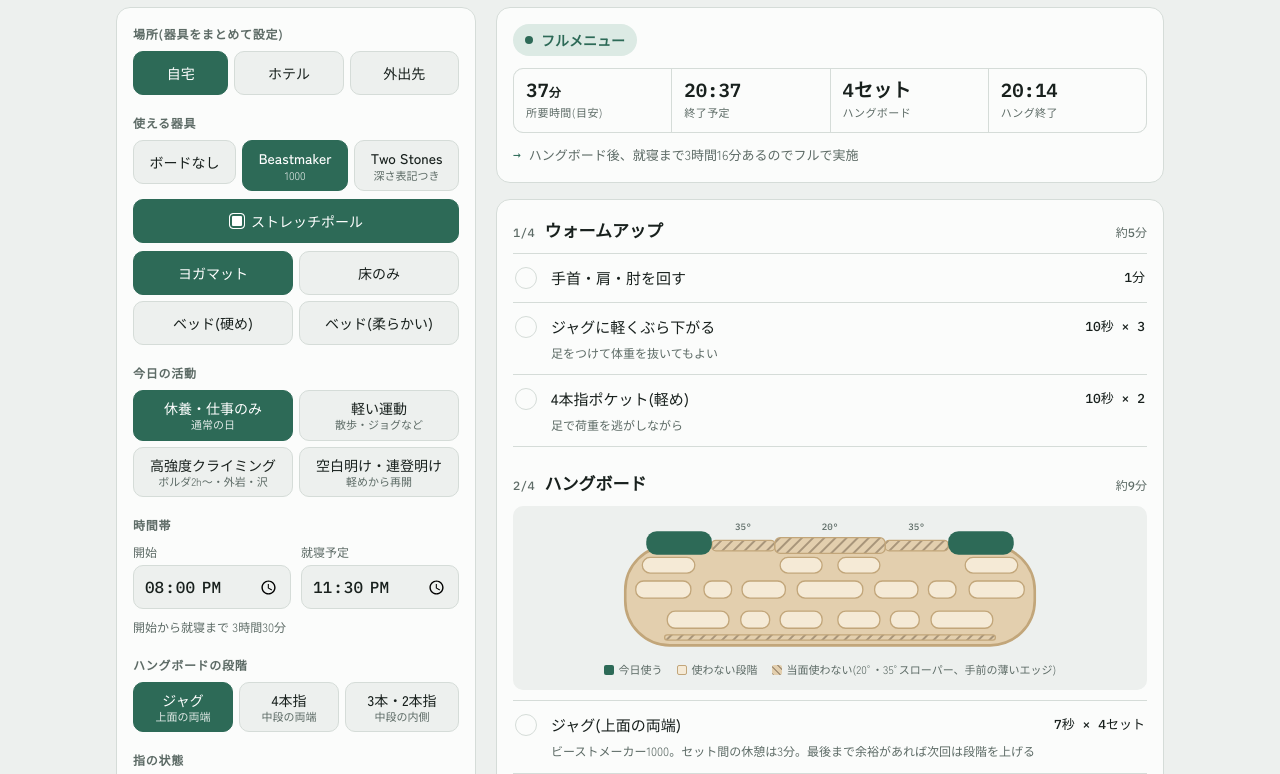
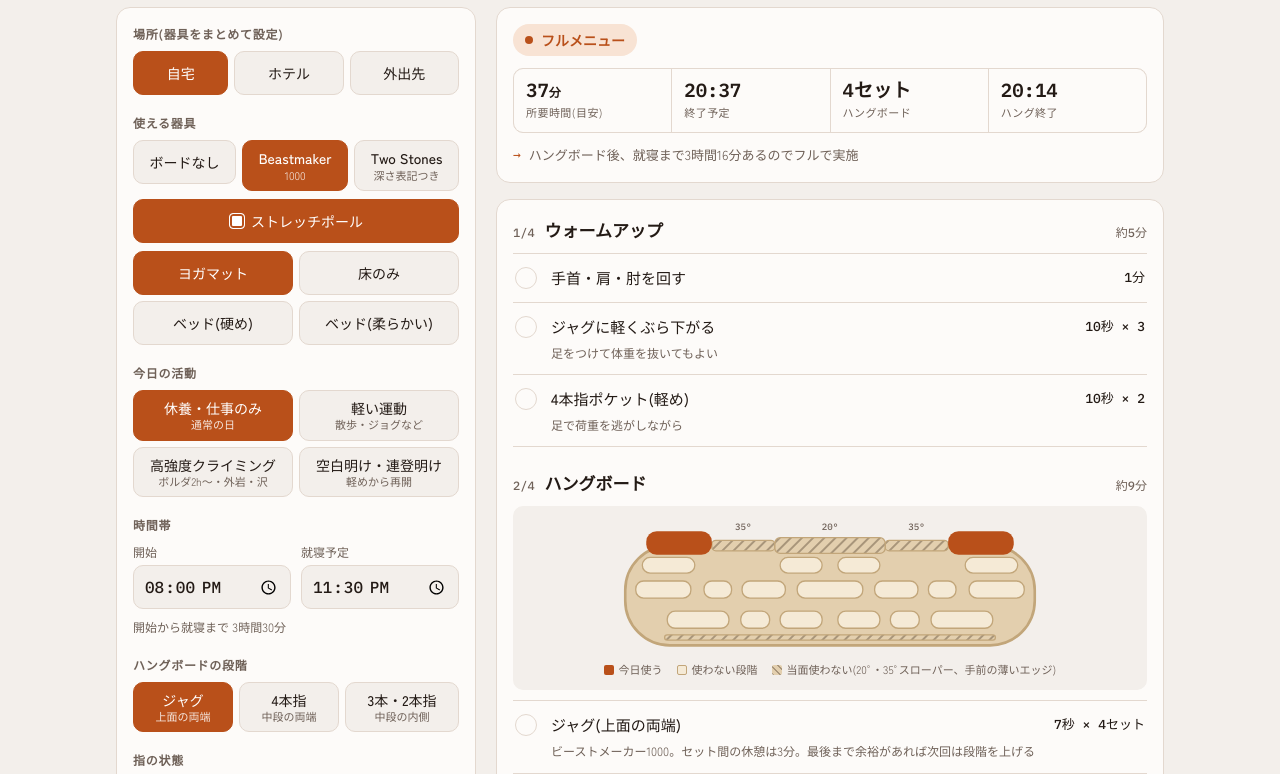
Before and after one commit to hiroshinakayama50-panthar/nighthang, a plain HTML site: page index.html in a window 1280 px wide. Shown: the part 105-879 px from the top of the page. Drawn offline with Linux system fonts and the light colour scheme.

Commit message:
Add files via upload

```diff
--- a/index.html
+++ b/index.html
@@ -3,7 +3,7 @@
 <head>
 <meta charset="utf-8">
 <meta name="viewport" content="width=device-width, initial-scale=1, viewport-fit=cover">
-<meta name="theme-color" content="#1E4D44">
+<meta name="theme-color" content="#B9501A">
 <meta name="apple-mobile-web-app-capable" content="yes">
 <meta name="mobile-web-app-capable" content="yes">
 <meta name="apple-mobile-web-app-title" content="NIGHTHANG">
@@ -17,26 +17,26 @@
 <link rel="preconnect" href="https://fonts.gstatic.com" crossorigin>
 <link rel="stylesheet" href="https://fonts.googleapis.com/css2?family=IBM+Plex+Mono:wght@500;600&family=Zen+Kaku+Gothic+New:wght@400;500;700&display=swap">
 <style>
-/* Layout: 条件フォーム(左・スマホでは上) → 今夜のメニュー(右・下)。木製ボードとチョークの色。 */
+/* Layout: 条件フォーム(左・スマホでは上) → 今夜のメニュー(右・下)。木製ボードと夕焼けのオレンジ。 */
 :root{
-  --bg:#EDF0EE; --surface:#FBFCFB; --ink:#18201D; --muted:#5D6B66; --line:#D5DCD8;
-  --accent:#2D6A57; --accent-ink:#FFFFFF; --accent-soft:#DCEAE4;
+  --bg:#F3EFEB; --surface:#FDFBF9; --ink:#231A15; --muted:#6F6158; --line:#E3D8CF;
+  --accent:#B9501A; --accent-ink:#FFFFFF; --accent-soft:#F8E3D4;
   --wood:#E3CFAE; --wood-edge:#C2A67A; --hold:#F5EAD6; --hatch:#A8957A;
-  --warn:#8F5400; --warn-soft:#FBEBD0; --stop:#B3261E; --stop-soft:#FBE1DE;
+  --warn:#7A5E00; --warn-soft:#F5EBC6; --stop:#B3261E; --stop-soft:#FBE1DE;
   --f-body:"Zen Kaku Gothic New","Hiragino Sans","Hiragino Kaku Gothic ProN","Noto Sans JP",system-ui,sans-serif;
   --f-mono:"IBM Plex Mono",ui-monospace,"SF Mono",Menlo,monospace;
   --r:14px;
 }
 @media (prefers-color-scheme: dark){ :root:not([data-theme="light"]){
-  --bg:#101513; --surface:#19201D; --ink:#E5EAE7; --muted:#9AA8A2; --line:#2B3531;
-  --accent:#7CC6AC; --accent-ink:#0E1A15; --accent-soft:#1E3630;
+  --bg:#16110E; --surface:#211A16; --ink:#EFE6E0; --muted:#AC9C91; --line:#3A2F28;
+  --accent:#F2995A; --accent-ink:#2A1306; --accent-soft:#3D2517;
   --wood:#5B4A32; --wood-edge:#43361F; --hold:#7A6648; --hatch:#3A3020;
-  --warn:#E8B460; --warn-soft:#38290F; --stop:#F2867D; --stop-soft:#3D1D1A; color-scheme:dark }}
+  --warn:#E3C25E; --warn-soft:#352B0E; --stop:#F2867D; --stop-soft:#3D1D1A; color-scheme:dark }}
 :root[data-theme="dark"]{
-  --bg:#101513; --surface:#19201D; --ink:#E5EAE7; --muted:#9AA8A2; --line:#2B3531;
-  --accent:#7CC6AC; --accent-ink:#0E1A15; --accent-soft:#1E3630;
+  --bg:#16110E; --surface:#211A16; --ink:#EFE6E0; --muted:#AC9C91; --line:#3A2F28;
+  --accent:#F2995A; --accent-ink:#2A1306; --accent-soft:#3D2517;
   --wood:#5B4A32; --wood-edge:#43361F; --hold:#7A6648; --hatch:#3A3020;
-  --warn:#E8B460; --warn-soft:#38290F; --stop:#F2867D; --stop-soft:#3D1D1A; color-scheme:dark }
+  --warn:#E3C25E; --warn-soft:#352B0E; --stop:#F2867D; --stop-soft:#3D1D1A; color-scheme:dark }
 
 *{box-sizing:border-box}
 body{background:var(--bg);color:var(--ink);font-family:var(--f-body);font-size:15px;line-height:1.6;
```
Also changed, not shown: icon-180.png, icon-192.png, icon-512.png, manifest.webmanifest.
